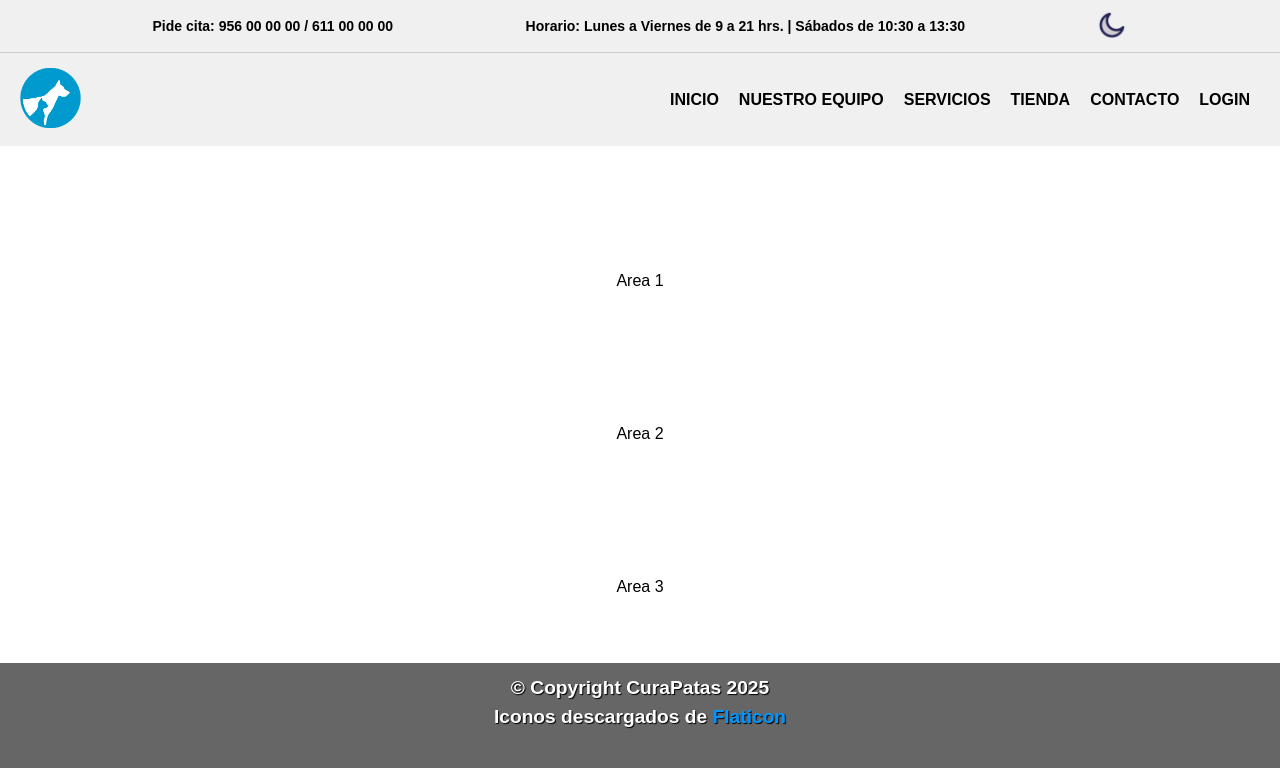
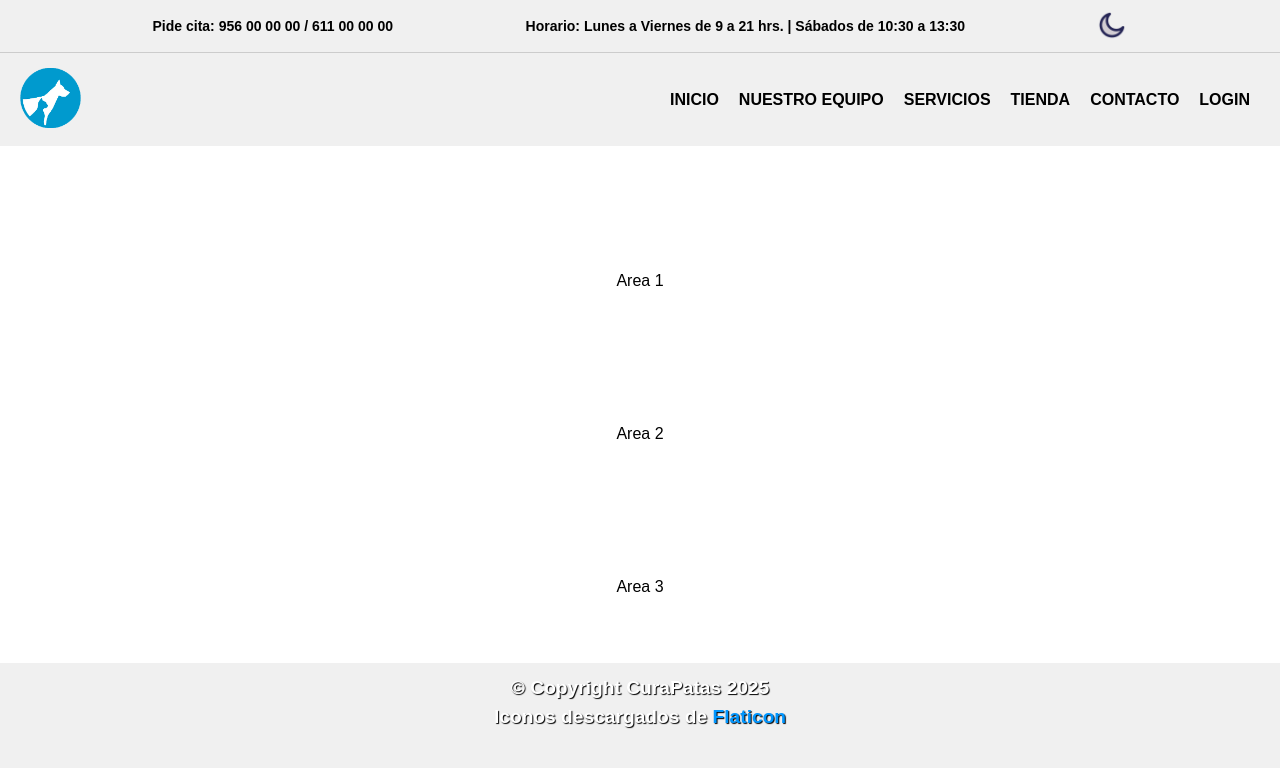
Before and after one commit to rekznoz/CuraPatas, a React (Vite) app: page / in a window 1280 px wide. Shown: the top 768 px of the page. Built offline with nearby package versions, Linux system fonts and the light colour scheme.

Commit message:
Update contenedor.css

```diff
--- a/src/css/contenedor.css
+++ b/src/css/contenedor.css
@@ -30,7 +30,7 @@
 
 #root .footer {
     grid-area: 9 / 1 / 10 / 10;
-    background: #666666;
+    background: var(--fondo-principal);
     padding: 10px;
     text-align: center;
 }
```
